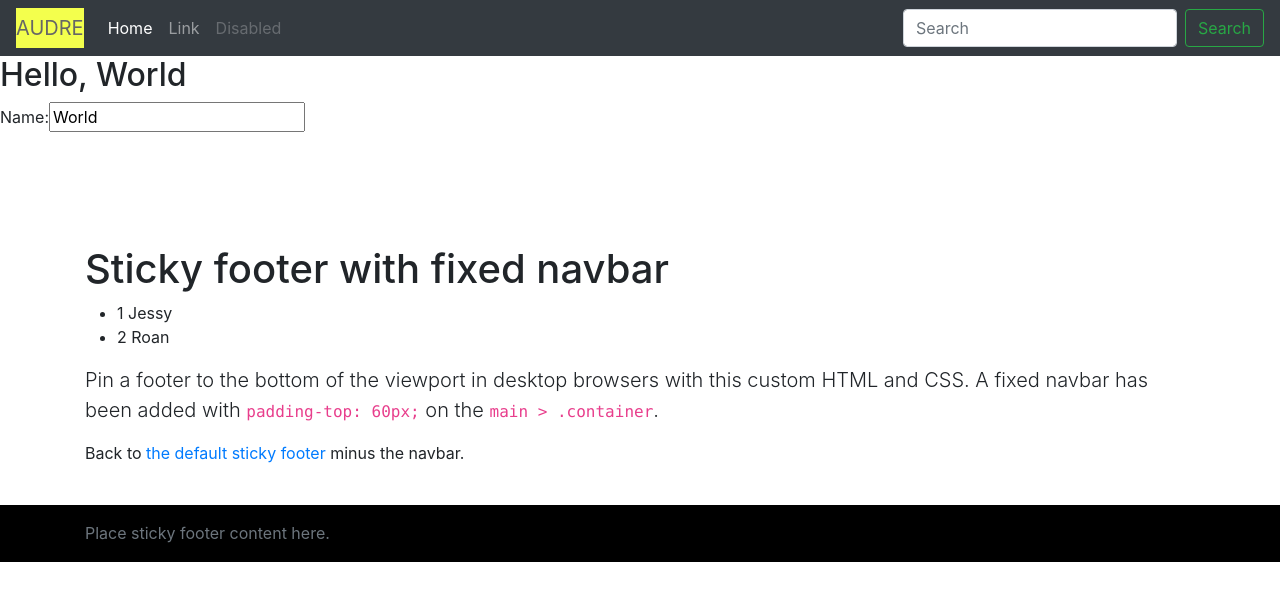
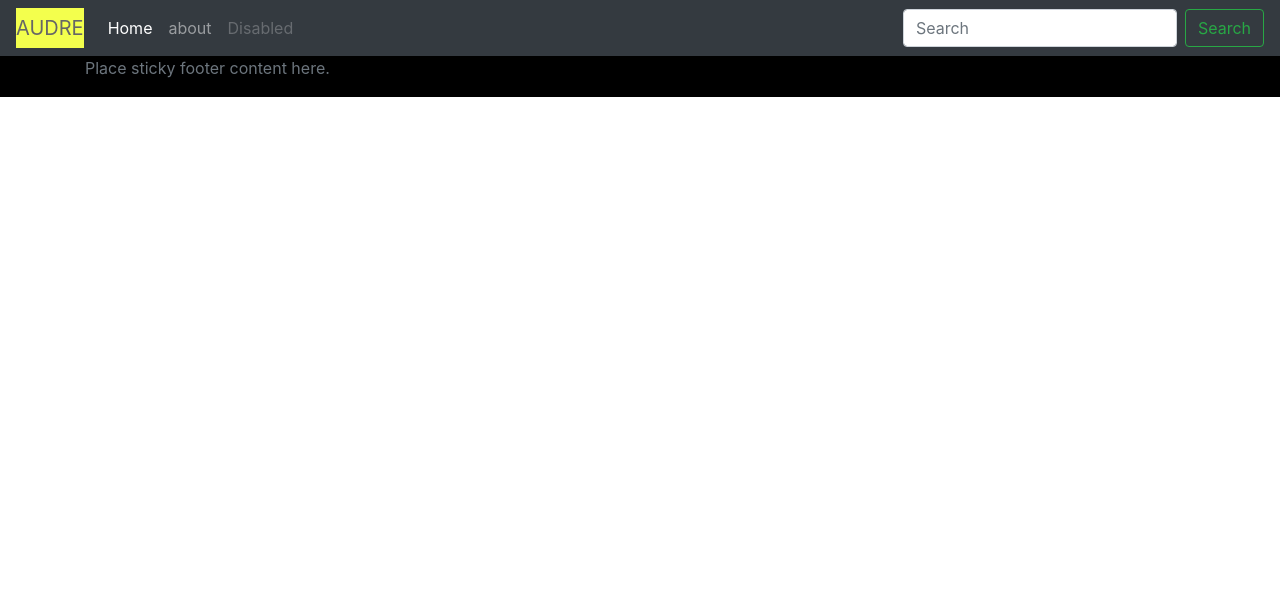
Before and after one commit to audsb12/my-app, an Angular app: page /about in a window 1280 px wide. Before the commit this address led to /. Shown: the top 600 px of the page. Built offline with nearby package versions, Linux system fonts and the light colour scheme.

Commit message:
added about route

```diff
--- /dev/null
+++ b/src/app/about/about.component.html
@@ -0,0 +1,5 @@
+<p>
+  about works!
+
+
+</p>
--- /dev/null
+++ b/src/app/about/about.component.ts
@@ -0,0 +1,15 @@
+import { Component, OnInit } from '@angular/core';
+
+@Component({
+  selector: 'app-about',
+  templateUrl: './about.component.html',
+  styleUrls: ['./about.component.css']
+})
+export class AboutComponent implements OnInit {
+
+  constructor() { }
+
+  ngOnInit() {
+  }
+
+}
--- /dev/null
+++ b/src/app/about/about.module.ts
@@ -0,0 +1,15 @@
+import { NgModule } from '@angular/core';
+import { CommonModule } from '@angular/common';
+import { AboutComponent } from './about.component';
+
+@NgModule({
+  declarations: [AboutComponent],
+  imports: [
+    CommonModule
+  ],
+
+  exports:[
+AboutComponent]
+
+})
+export class AboutModule { }
--- a/src/app/app-routing.module.ts
+++ b/src/app/app-routing.module.ts
@@ -2,10 +2,14 @@
 import { CommonModule } from '@angular/common';
 import {RouterModule, Routes} from '@angular/router';
 import { BodyComponent } from './body/body.component';
+import { AboutComponent } from './about/about.component';
+import { AboutModule } from './about/about.module';
 
 
 const routes: Routes = [
-  {path: 'home', component: BodyComponent}
+  {path: 'home', component: BodyComponent},
+
+  {path: 'about', component: AboutComponent}
 ];
 
 
--- a/src/app/app.component.html
+++ b/src/app/app.component.html
@@ -1,18 +1,7 @@
 <!--this is the header part-->
-  <app-header></app-header>
-<router-outlet> </router-outlet>
+  <app-header>
+    </app-header>
 
-  <h1>Welcome to {{ title }}!</h1>
-<!--this is the greeter component part-->
-  <app-greeter></app-greeter>
-
-
-
-<!--this is the body part-->
-  <app-body></app-body>
-  <br>
-
-
-
+    <router-outlet> </router-outlet>
   <!--this is the footer part-->
   <app-footer> </app-footer>
--- a/src/app/app.module.ts
+++ b/src/app/app.module.ts
@@ -9,6 +9,8 @@
 import { StudentsModule } from './students/students.module';
 import { AComponent } from './a/a.component';
 import { AppRoutingModule } from './app-routing.module';
+import { AboutComponent } from './about/about.component';
+import { AboutModule } from './about/about.module';
 
 @NgModule({
   declarations: [
@@ -24,7 +26,8 @@
     BrowserModule,
     StudentsModule,
     FooterModule,
-    AppRoutingModule
+    AppRoutingModule,
+    AboutModule
 
   ],
 
--- a/src/app/body/body.module.ts
+++ b/src/app/body/body.module.ts
@@ -2,6 +2,7 @@
 import { CommonModule } from '@angular/common';
 import { BodyComponent } from './body.component';
 import { StudentsModule } from '../students/students.module';
+
 
 @NgModule({
   declarations: [BodyComponent],
--- a/src/app/header/header.component.html
+++ b/src/app/header/header.component.html
@@ -11,7 +11,7 @@
           <a class="nav-link" routerLink="/home">Home <span class="sr-only">(current)</span></a>
         </li>
         <li class="nav-item">
-          <a class="nav-link" href="#">Link</a>
+          <a class="nav-link" routerLink="/about">about</a>
         </li>
         <li class="nav-item">
           <a class="nav-link disabled" href="#">Disabled</a>
```
Also changed, not shown: src/app/about/about.component.css (added), 1 other file (tests, documents, lock files or other folders).
